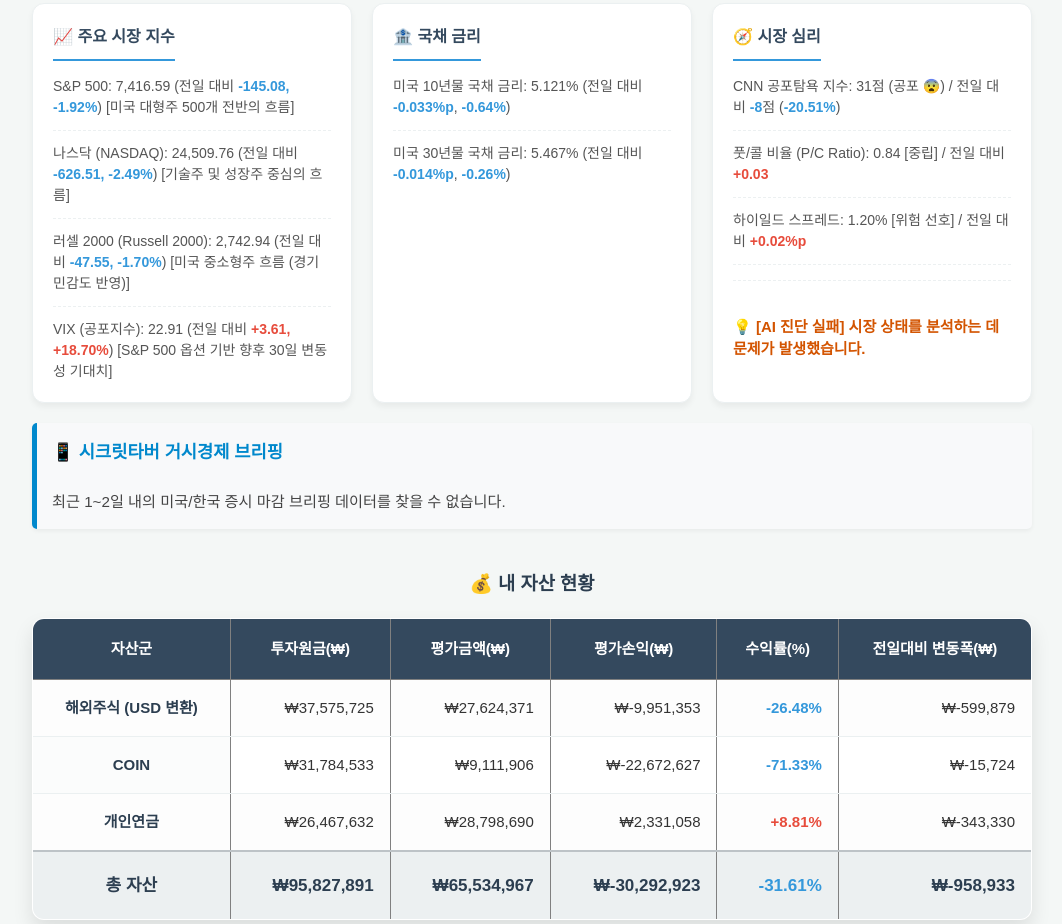
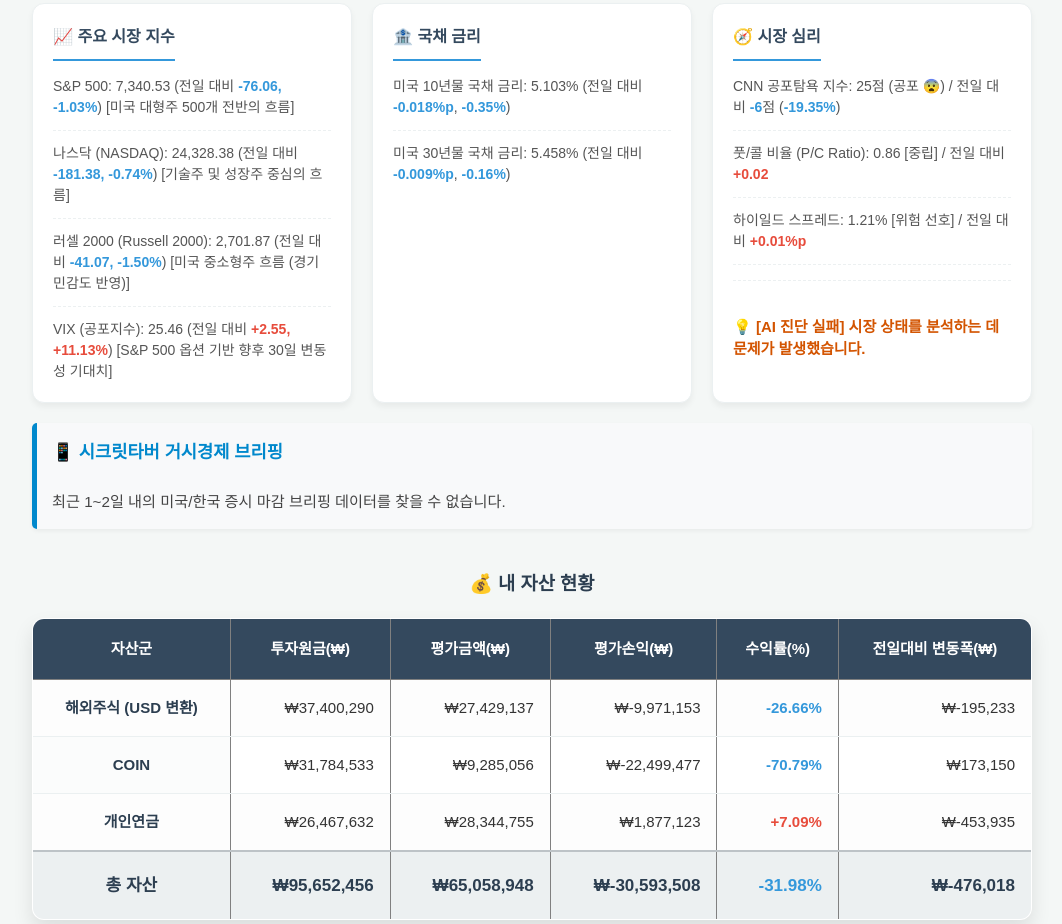
Before and after one commit to darkmirr-bitcoin/myAssetReport, a plain HTML site: page index.html in a window 1280 px wide. Shown: the part 283-1207 px from the top of the page, without its empty margins (108-1170 px from the left). Drawn offline with Linux system fonts and the light colour scheme.

Commit message:
🚀 일일 자산 리포트 및 아카이브 업데이트

```diff
--- a/index.html
+++ b/index.html
@@ -4,14 +4,14 @@
     <head>
         <meta charset="UTF-8">
         <meta name="viewport" content="width=device-width, initial-scale=1.0">
-        <title>일일 자산 리포트 (2026-11-16)</title>
+        <title>일일 자산 리포트 (2026-11-17)</title>
         <link rel="stylesheet" href="style.css">
     </head>
     <body>
         <h2>📊 일일 자산 리포트</h2>
         <div class="summary-header">
-            <p>🕒 <strong>업데이트:</strong> 2026-11-17 13:57:10 (KST)</p>
-            <p>💵 <strong>적용 환율:</strong> 1달러 = <strong>1,336.52원</strong></p>
+            <p>🕒 <strong>업데이트:</strong> 2026-11-18 13:00:55 (KST)</p>
+            <p>💵 <strong>적용 환율:</strong> 1달러 = <strong>1,330.28원</strong></p>
         </div>
 
         <!-- 🔥 여기에 AI 액션 보드가 가장 먼저 뜹니다! -->
@@ -24,15 +24,15 @@
             <div class="macro-cards">
                 <div class="macro-card">
                     <h4>📈 주요 시장 지수</h4>
-                    <ul><li>S&P 500: 7,416.59 (전일 대비 <span class="neg">-145.08,</span> <span class="neg">-1.92%</span>) [미국 대형주 500개 전반의 흐름]</li><li>나스닥 (NASDAQ): 24,509.76 (전일 대비 <span class="neg">-626.51,</span> <span class="neg">-2.49%</span>) [기술주 및 성장주 중심의 흐름]</li><li>러셀 2000 (Russell 2000): 2,742.94 (전일 대비 <span class="neg">-47.55,</span> <span class="neg">-1.70%</span>) [미국 중소형주 흐름 (경기 민감도 반영)]</li><li>VIX (공포지수): 22.91 (전일 대비 <span class="pos">+3.61,</span> <span class="pos">+18.70%</span>) [S&P 500 옵션 기반 향후 30일 변동성 기대치]</li></ul>
+                    <ul><li>S&P 500: 7,340.53 (전일 대비 <span class="neg">-76.06,</span> <span class="neg">-1.03%</span>) [미국 대형주 500개 전반의 흐름]</li><li>나스닥 (NASDAQ): 24,328.38 (전일 대비 <span class="neg">-181.38,</span> <span class="neg">-0.74%</span>) [기술주 및 성장주 중심의 흐름]</li><li>러셀 2000 (Russell 2000): 2,701.87 (전일 대비 <span class="neg">-41.07,</span> <span class="neg">-1.50%</span>) [미국 중소형주 흐름 (경기 민감도 반영)]</li><li>VIX (공포지수): 25.46 (전일 대비 <span class="pos">+2.55,</span> <span class="pos">+11.13%</span>) [S&P 500 옵션 기반 향후 30일 변동성 기대치]</li></ul>
                 </div>
                 <div class="macro-card">
                     <h4>🏦 국채 금리</h4>
-                    <ul><li>미국 10년물 국채 금리: 5.121% (전일 대비 <span class="neg">-0.033%p</span>, <span class="neg">-0.64%</span>)</li><li>미국 30년물 국채 금리: 5.467% (전일 대비 <span class="neg">-0.014%p</span>, <span class="neg">-0.26%</span>)</li></ul>
+                    <ul><li>미국 10년물 국채 금리: 5.103% (전일 대비 <span class="neg">-0.018%p</span>, <span class="neg">-0.35%</span>)</li><li>미국 30년물 국채 금리: 5.458% (전일 대비 <span class="neg">-0.009%p</span>, <span class="neg">-0.16%</span>)</li></ul>
                 </div>
                 <div class="macro-card">
                     <h4>🧭 시장 심리</h4>
-                    <ul><li>CNN 공포탐욕 지수: 31점 (공포 😨) / 전일 대비 <span class="neg">-8</span>점 (<span class="neg">-20.51%</span>)</li><li>풋/콜 비율 (P/C Ratio): 0.84 [중립] / 전일 대비 <span class="pos">+0.03</span></li><li>하이일드 스프레드: 1.20% [위험 선호] / 전일 대비 <span class="pos">+0.02%p</span></li><div class='ai-summary-line'><br><strong style='color:#d35400;'>💡 [AI 진단 실패] 시장 상태를 분석하는 데 문제가 발생했습니다.</strong></div></ul>
+                    <ul><li>CNN 공포탐욕 지수: 25점 (공포 😨) / 전일 대비 <span class="neg">-6</span>점 (<span class="neg">-19.35%</span>)</li><li>풋/콜 비율 (P/C Ratio): 0.86 [중립] / 전일 대비 <span class="pos">+0.02</span></li><li>하이일드 스프레드: 1.21% [위험 선호] / 전일 대비 <span class="pos">+0.01%p</span></li><div class='ai-summary-line'><br><strong style='color:#d35400;'>💡 [AI 진단 실패] 시장 상태를 분석하는 데 문제가 발생했습니다.</strong></div></ul>
                 </div>
             </div>
 
@@ -59,35 +59,35 @@
   <tbody>
     <tr>
       <td>해외주식 (USD 변환)</td>
-      <td>₩37,575,725</td>
-      <td>₩27,624,371</td>
-      <td>₩-9,951,353</td>
-      <td><span class='neg'>-26.48%</span></td>
-      <td>₩-599,879</td>
+      <td>₩37,400,290</td>
+      <td>₩27,429,137</td>
+      <td>₩-9,971,153</td>
+      <td><span class='neg'>-26.66%</span></td>
+      <td>₩-195,233</td>
     </tr>
     <tr>
       <td>COIN</td>
       <td>₩31,784,533</td>
-      <td>₩9,111,906</td>
-      <td>₩-22,672,627</td>
-      <td><span class='neg'>-71.33%</span></td>
-      <td>₩-15,724</td>
+      <td>₩9,285,056</td>
+      <td>₩-22,499,477</td>
+      <td><span class='neg'>-70.79%</span></td>
+      <td>₩173,150</td>
     </tr>
     <tr>
       <td>개인연금</td>
       <td>₩26,467,632</td>
-      <td>₩28,798,690</td>
-      <td>₩2,331,058</td>
-      <td><span class='pos'>+8.81%</span></td>
-      <td>₩-343,330</td>
+      <td>₩28,344,755</td>
+      <td>₩1,877,123</td>
+      <td><span class='pos'>+7.09%</span></td>
+      <td>₩-453,935</td>
     </tr>
     <tr>
       <td>총 자산</td>
-      <td>₩95,827,891</td>
-      <td>₩65,534,967</td>
-      <td>₩-30,292,923</td>
-      <td><span class='neg'>-31.61%</span></td>
-      <td>₩-958,933</td>
+      <td>₩95,652,456</td>
+      <td>₩65,058,948</td>
+      <td>₩-30,593,508</td>
+      <td><span class='neg'>-31.98%</span></td>
+      <td>₩-476,018</td>
     </tr>
   </tbody>
 </table>
```
Also changed, not shown: 1 other file.
